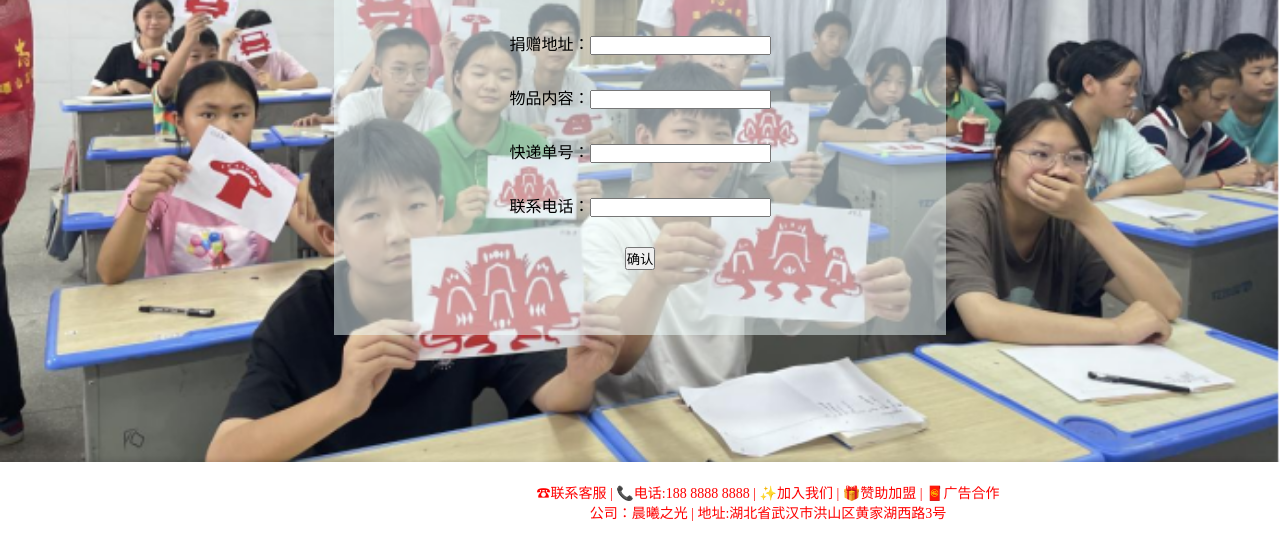
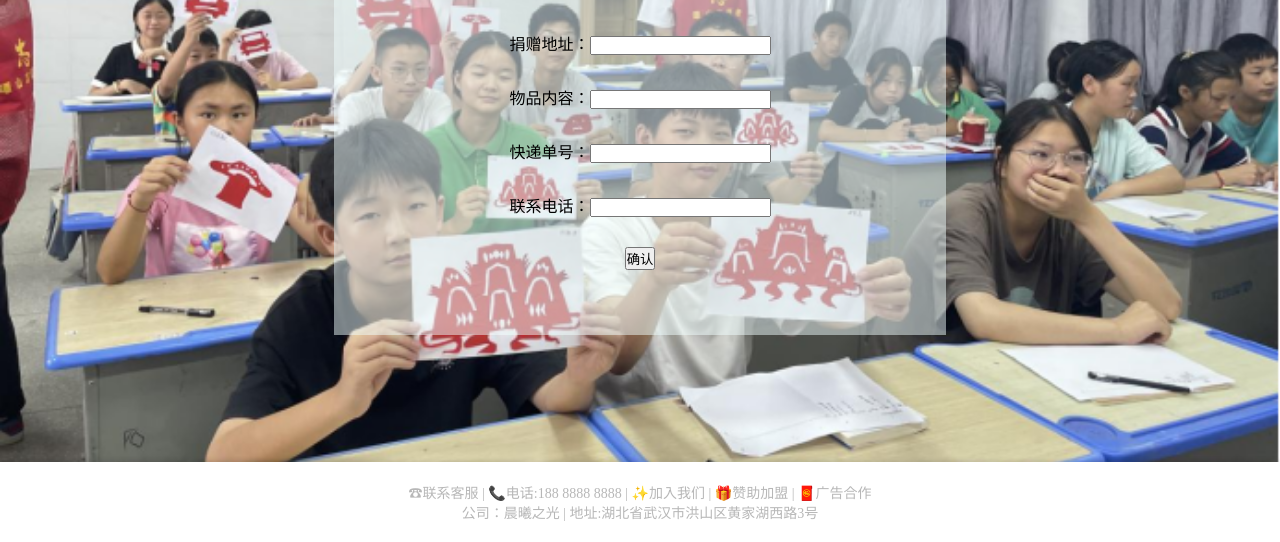
Before and after one commit to Tricoc/ZhiJiaoTong, a plain HTML site: page 物品捐赠.html in a window 1280 px wide. Shown: the part 258-800 px from the top of the page. Drawn offline with Linux system fonts and the light colour scheme.

Commit message:
物品捐赠.html

```diff
--- a/物品捐赠.html
+++ b/物品捐赠.html
@@ -25,10 +25,7 @@
 	width: 400px;
 	margin: 0 auto;
 	padding: 15px;}
-	p{
-	color: red;
-	float:left;
-	margin-left: 20%;}
+
 
 </style>
 
```
